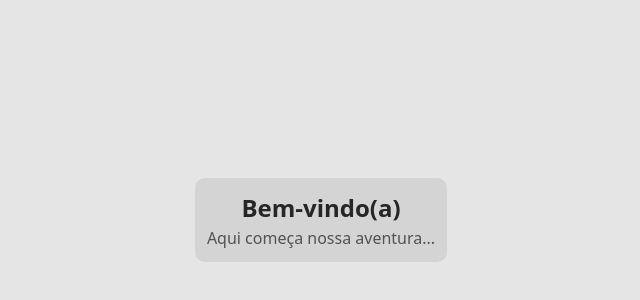
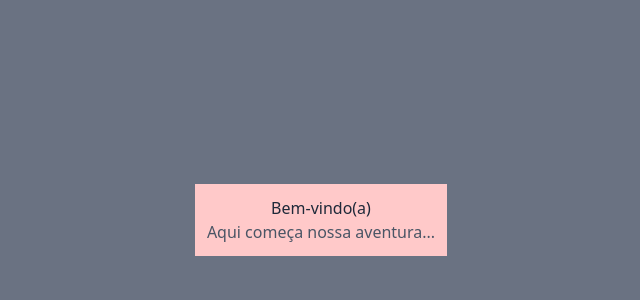
Before and after one commit to L-Marcel/netbooks, a React (Vite) app in the folder frontend/: page / in a window 1280 px wide. Shown: the part 180-480 px from the top of the page, without its empty margins (319-959 px from the left). Built offline with nearby package versions, Linux system fonts and the light colour scheme.

Commit message:
[feat] Intalando tailwindcss e postcss com compatibilidade para scss e modules

```diff
--- a/frontend/package.json
+++ b/frontend/package.json
@@ -11,22 +11,27 @@
     "preview": "vite preview"
   },
   "dependencies": {
+    "postcss-import": "^16.1.0",
     "react": "^19.0.0",
     "react-dom": "^19.0.0",
     "react-router-dom": "^7.5.0"
   },
   "devDependencies": {
     "@eslint/js": "^9.21.0",
+    "@tailwindcss/postcss": "^4.1.6",
     "@types/node": "^22.14.0",
     "@types/react": "^19.0.10",
     "@types/react-dom": "^19.0.4",
     "@vitejs/plugin-react-swc": "^3.8.0",
+    "autoprefixer": "^10.4.21",
     "eslint": "^9.21.0",
     "eslint-plugin-react-hooks": "^5.1.0",
     "eslint-plugin-react-refresh": "^0.4.19",
     "globals": "^15.15.0",
+    "postcss": "^8.5.3",
     "prettier": "^3.5.3",
     "sass": "^1.86.3",
+    "tailwindcss": "^4.1.6",
     "typescript": "~5.7.2",
     "typescript-eslint": "^8.24.1",
     "vite": "^6.2.0"
--- /dev/null
+++ b/frontend/postcss.config.js
@@ -0,0 +1,7 @@
+export default {
+    plugins: {
+        'postcss-import': {},
+        '@tailwindcss/postcss': {},
+        autoprefixer: {},
+    },
+}
--- a/frontend/src/App.tsx
+++ b/frontend/src/App.tsx
@@ -1,5 +1,5 @@
+import "@styles/global.scss";
 import { Route, Routes } from "react-router-dom";
-import "@styles/global.scss";
 import Home from "@pages/Home";
 
 function App() {
--- a/frontend/src/pages/Home/index.module.scss
+++ b/frontend/src/pages/Home/index.module.scss
@@ -1,16 +1,21 @@
+@import "@styles/global.scss";
+
 .main {
-  display: flex;
+  @apply
+    flex
+    bg-gray-500;
+
   flex-direction: column;
   justify-content: center;
   align-items: center;
   width: 100vw;
   height: 100%;
-  background-color: $gray-200;
 }
 
 .section {
-  background-color: $gray-300;
-  border-radius: $border-radius;
+  @apply
+    bg-red-200;
+
   padding: 12px;
   display: flex;
   flex-direction: column;
@@ -18,10 +23,10 @@
   align-items: center;
 
   h1 {
-    color: $gray-800;
+    @apply text-gray-800;
   }
 
   p {
-    color: $gray-600;
+    @apply text-gray-600;
   }
 }
--- a/frontend/src/styles/colors.scss
+++ /dev/null
@@ -1,13 +0,0 @@
-$white: #ffffff;
-$black: #000000;
-
-$gray-50: #fafafa;
-$gray-100: #f5f5f5;
-$gray-200: #e5e5e5;
-$gray-300: #d4d4d4;
-$gray-400: #a3a3a3;
-$gray-500: #737373;
-$gray-600: #525252;
-$gray-700: #404040;
-$gray-800: #262626;
-$gray-900: #171717;
--- a/frontend/src/styles/global.scss
+++ b/frontend/src/styles/global.scss
@@ -1,12 +1,11 @@
-@import "@styles/variables.scss";
+@import "tailwindcss";
 
 :root {
   font-family: system-ui, Avenir, Helvetica, Arial, sans-serif;
   line-height: 1.5;
   font-weight: 400;
   color-scheme: light;
-  color: $gray-600;
-  background-color: $gray-200;
+  @apply bg-red-200 text-red-600;
   font-synthesis: none;
   text-rendering: optimizeLegibility;
   -webkit-font-smoothing: antialiased;
--- a/frontend/src/styles/variables.scss
+++ /dev/null
@@ -1,3 +0,0 @@
-@import "@styles/colors.scss";
-
-$border-radius: 10px;
--- /dev/null
+++ b/frontend/tailwind.config.js
@@ -0,0 +1,11 @@
+/** @type {import('tailwindcss').Config} */
+export default {
+    content: [
+      "./index.html",
+      "./src/**/*.{js,ts,jsx,tsx,scss,css,sass}",
+    ],
+    theme: {
+      extend: {},
+    },
+    plugins: [],
+}
--- a/frontend/vite.config.ts
+++ b/frontend/vite.config.ts
@@ -12,14 +12,5 @@ export default defineConfig({
       "@assets": path.join(__dirname, "src", "assets"),
       "@icons": path.join(__dirname, "src", "components", "icons"),
     },
-  },
-  css: {
-    preprocessorOptions: {
-      scss: {
-        api: "legacy",
-        silenceDeprecations: ["legacy-js-api", "import"],
-        additionalData: '@import "@styles/variables.scss";\n',
-      },
-    },
-  },
+  }
 });
```
Also changed, not shown: 1 other file (tests, documents, lock files or other folders).
